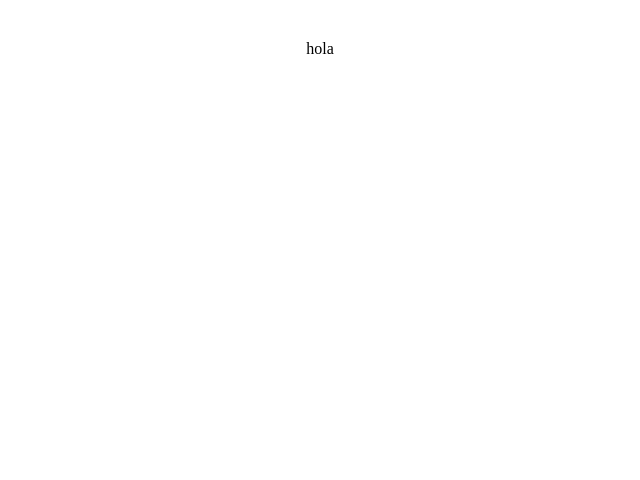
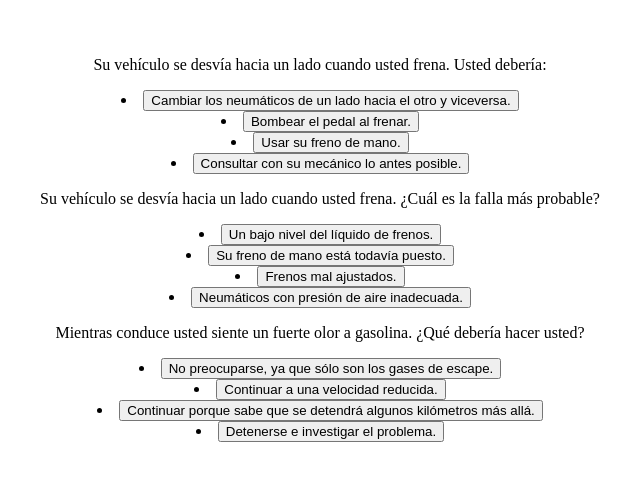
Before and after one commit to Rest02/exam-driver-license, a React (Vite) app: page / in a window 1280 px wide. Shown: the top 480 px of the page, without its empty margins (320-960 px from the left). Built offline with nearby package versions, Linux system fonts and the light colour scheme.

Commit message:
Version 1.1 con lista de preguntas y alternativas + data de examen

```diff
--- a/src/App.jsx
+++ b/src/App.jsx
@@ -1,7 +1,10 @@
 import "./App.css";
+import ListQuestions from './components/ListQuestions'
 
 function App() {
-  return <>hola</>;
+  return <>
+    <ListQuestions/>
+  </>;
 }
 
 export default App;
--- /dev/null
+++ b/src/components/ListQuestions.jsx
@@ -0,0 +1,43 @@
+import { examen } from "../examen";
+import React, { useEffect, useState } from "react";
+
+
+function ListQuestions() {
+
+
+  const [preguntas, setPreguntas] = useState([])
+  useEffect(()=>{
+    setPreguntas(examen)
+  },[])
+
+
+  function esCorrecta(){
+
+  }
+
+
+
+  return (
+    <div>
+      {preguntas.map((e) => (
+        <div key={e.pregunta}>
+          <p>{e.pregunta}</p>
+          <li>
+            <button onClick={()=>console.log("hola")}>{e.opcion_A}</button>
+          </li>
+          <li>
+            <button>{e.opcion_B}</button>
+          </li>
+          <li>
+            <button>{e.opcion_C}</button>
+          </li>
+          <li>
+            <button>{e.opcion_D}</button>
+          </li>
+        </div>
+      ))}
+    </div>
+  );
+}
+
+export default ListQuestions;
--- /dev/null
+++ b/src/examen.js
@@ -0,0 +1,24 @@
+export const examen = [
+    {
+        pregunta: "Su vehículo se desvía hacia un lado cuando usted frena. Usted debería:",
+        opcion_A: "Cambiar los neumáticos de un lado hacia el otro y viceversa.", isCorrect: false,
+        opcion_B: "Bombear el pedal al frenar." , isCorrect: false,
+        opcion_C: "Usar su freno de mano." , isCorrect: false,
+        opcion_D: "Consultar con su mecánico lo antes posible." , isCorrect: true
+
+    },
+    {
+        pregunta: "Su vehículo se desvía hacia un lado cuando usted frena. ¿Cuál es la falla más probable?",
+        opcion_A: "Un bajo nivel del líquido de frenos.", isCorrect: false,
+        opcion_B: "Su freno de mano está todavía puesto." , isCorrect: false,
+        opcion_C: "Frenos mal ajustados." , isCorrect: true,
+        opcion_D: "Neumáticos con presión de aire inadecuada." , isCorrect: false
+    },
+    {
+        pregunta: "Mientras conduce usted siente un fuerte olor a gasolina. ¿Qué debería hacer usted?",
+        opcion_A: "No preocuparse, ya que sólo son los gases de escape." , isCorrect: false,
+        opcion_B: "Continuar a una velocidad reducida. " , isCorrect: false,
+        opcion_C: "Continuar porque sabe que se detendrá algunos kilómetros más allá." , isCorrect: false,
+        opcion_D: "Detenerse e investigar el problema." , isCorrect: true
+    },
+]
```
